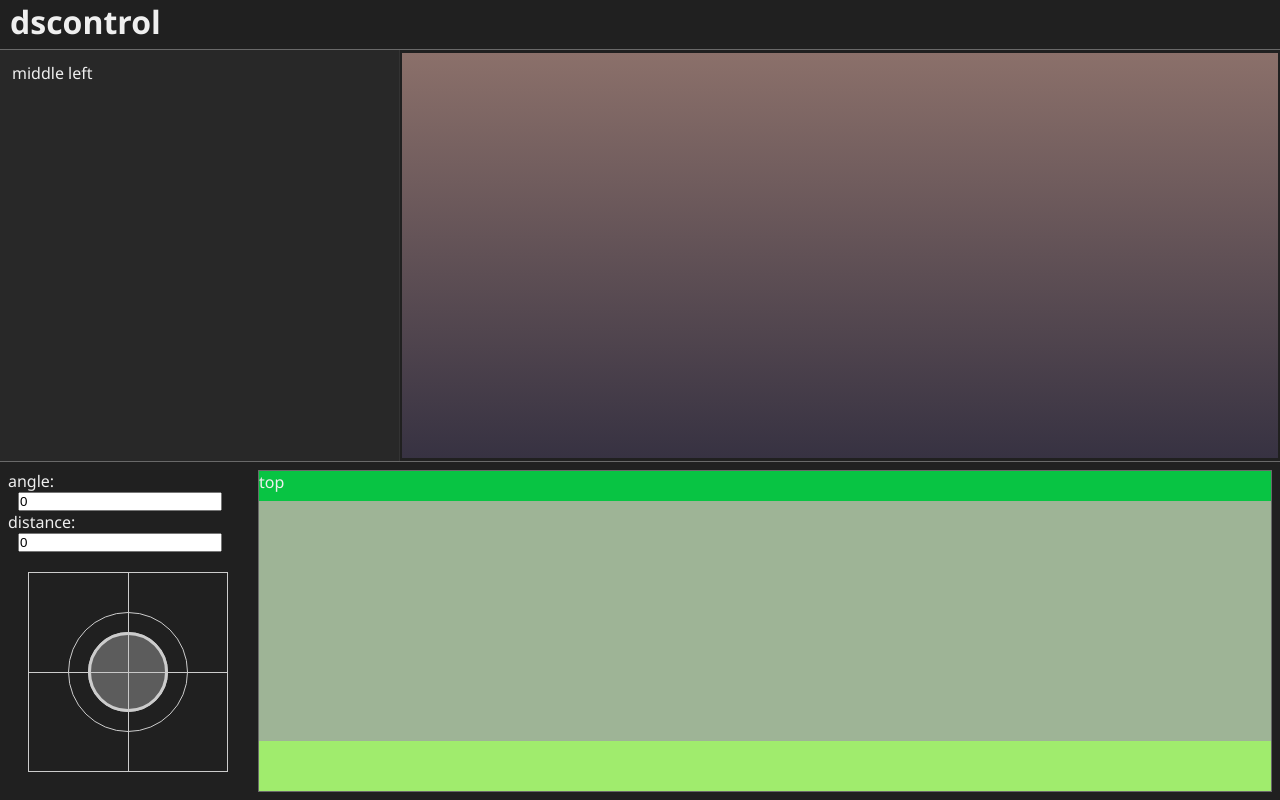
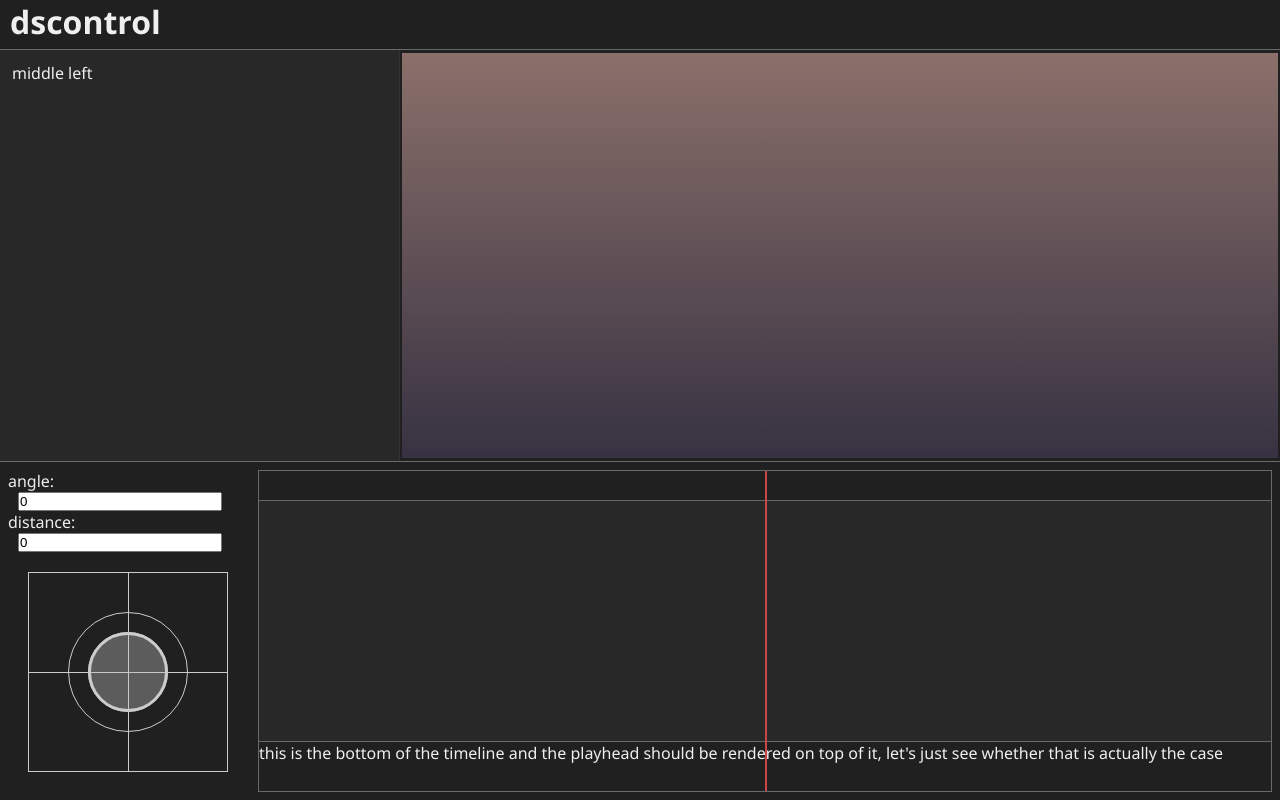
Before and after one commit to awforsythe/dscontrol-app, a React app: page / in a window 1280 px wide. Built offline with nearby package versions, Linux system fonts and the light colour scheme.

Commit message:
Add playhead and basic timeline interaction, with broken canvas redraw

```diff
--- a/src/components/Timeline.jsx
+++ /dev/null
@@ -1,40 +0,0 @@
-import React from 'react'
-import PropTypes from 'prop-types'
-
-import Canvas from './common/Canvas'
-
-function Timeline(props) {
-  const { duration, visibleRangeStartTime, visibleRangeEndTime, playbackTime } = props
-  function handleDraw(ctx, size) {
-    let color = '#'
-    for (let i = 0; i < 6; i++) {
-      const chars = '0123456789abcdef'
-      color += chars.charAt(Math.floor(Math.random() * chars.length))
-    }
-    ctx.fillStyle = color
-    ctx.fillRect(0, 0, size.x, size.y)
-  }
-  return (
-    <div className="timeline">
-      <div className="timeline-top">
-        <Canvas draw={handleDraw}>
-          <p>top</p>
-        </Canvas>
-      </div>
-      <div className="timeline-middle">
-        <Canvas draw={handleDraw} />
-      </div>
-      <div className="timeline-bottom">
-        <Canvas draw={handleDraw} />
-      </div>
-    </div>
-  )
-}
-Timeline.propTypes = {
-  duration: PropTypes.number.isRequired,
-  visibleRangeStartTime: PropTypes.number.isRequired,
-  visibleRangeEndTime: PropTypes.number.isRequired,
-  playbackTime: PropTypes.number.isRequired,
-}
-
-export default Timeline
--- /dev/null
+++ b/src/components/Timeline/index.jsx
@@ -0,0 +1,66 @@
+import React, { useRef } from 'react'
+import PropTypes from 'prop-types'
+
+import Canvas from '../common/Canvas'
+
+import './style.less'
+
+function useInputRect() {
+  const ref = useRef()
+  const check = (clientX, clientY) => {
+    if (!ref.current) {
+      return { inBounds: false, x: 0, y: 0, width: 0, height: 0 }
+    }
+    const rect = ref.current.getBoundingClientRect()
+    const localX = clientX - rect.left
+    const localY = clientY - rect.top
+    const inBounds = rect.width > 0 && rect.height > 0 && localX >= 0 && localX <= rect.width && localY >= 0 && localY <= rect.height
+    return { inBounds, x: localX, y: localY, width: rect.width, height: rect.height }
+  }
+  return [ref, check]
+}
+
+function Timeline(props) {
+  const { duration, visibleRangeStartTime, visibleRangeEndTime, playbackTime, onJog } = props
+  const [bottomRef, checkBottomRect] = useInputRect()
+
+  function drawOverlay(ctx, size) {
+    const visibleDuration = visibleRangeEndTime - visibleRangeStartTime
+    const progress = (playbackTime - visibleRangeStartTime) / visibleDuration
+    const x = parseInt(size.x * progress)
+    ctx.fillStyle = '#cc4444'
+    ctx.fillRect(x, 0, 2, size.y)
+  }
+  function handleOverlayClick(event) {
+    const bottom = checkBottomRect(event.clientX, event.clientY)
+    if (bottom.inBounds) {
+      const visibleDuration = visibleRangeEndTime - visibleRangeStartTime
+      const newPlaybackTime = visibleRangeStartTime + (bottom.x / bottom.width) * visibleDuration
+      onJog(newPlaybackTime)
+    }
+  }
+  return (
+    <div className="timeline">
+      <div className="timeline-top">
+      </div>
+      <div className="timeline-middle">
+      </div>
+      <div ref={bottomRef} className="timeline-bottom">
+        this is the bottom of the timeline and the playhead should be rendered on top of it,
+        let's just see whether that is actually the case
+      </div>
+      <div className="timeline-overlay">
+        <Canvas draw={drawOverlay} onClick={handleOverlayClick} />
+      </div>
+    </div>
+  )
+}
+Timeline.propTypes = {
+  duration: PropTypes.number.isRequired,
+  visibleRangeStartTime: PropTypes.number.isRequired,
+  visibleRangeEndTime: PropTypes.number.isRequired,
+  playbackTime: PropTypes.number.isRequired,
+  onJog: PropTypes.func.isRequired,
+}
+
+export default Timeline
--- /dev/null
+++ b/src/components/Timeline/style.less
@@ -0,0 +1,32 @@
+@import "../../style.less";
+
+.timeline {
+    position: relative;
+    border: 1px solid @color-ui-border;
+    flex: 1;
+    display: flex;
+    flex-direction: column;
+}
+
+.timeline-top {
+    flex: 0 0 30px;
+    border-bottom: 1px solid @color-ui-border;
+}
+
+.timeline-middle {
+    flex: 1;
+    background-color: @color-ui-base;
+}
+
+.timeline-bottom {
+    border-top: 1px solid @color-ui-border;
+    flex: 0 0 50px;
+}
+
+.timeline-overlay {
+    position: absolute;
+    left: 0;
+    top: 0;
+    right: 0;
+    bottom: 0;
+}
--- a/src/components/common/Canvas/index.jsx
+++ b/src/components/common/Canvas/index.jsx
@@ -28,7 +28,7 @@ function Canvas(props) {
   }, [])
 
   // Get a new 2D drawing context whenever our element ref or size changes
-  const { draw } = props
+  const { draw, children, ...rest } = props
   const ctx = useRef()
   useEffect(() => {
     ctx.current = null
@@ -38,7 +38,6 @@ function Canvas(props) {
     }
   }, [elem.current, size])
 
-  const { children } = props
   return (
     <div className="canvas-container">
       <canvas
@@ -47,6 +46,7 @@ function Canvas(props) {
         style={{ width: '100%', height: size.y }}
         width={size.x}
         height={size.y}
+        {...rest}
       />
       {children && (
         <div className="canvas-overlay">
--- a/src/index.jsx
+++ b/src/index.jsx
@@ -9,6 +9,7 @@ import './style.less'
 function App() {
   const [angle, setAngle] = useState(0.0)
   const [distance, setDistance] = useState(0.0)
+  const [playbackTime, setPlaybackTime] = useState(5.0)
   return (
     <>
       <div id="main-top">
@@ -54,7 +55,8 @@ function App() {
           duration={20.0}
           visibleRangeStartTime={0.0}
           visibleRangeEndTime={10.0}
-          playbackTime={5.0}
+          playbackTime={playbackTime}
+          onJog={setPlaybackTime}
         />
       </div>
     </>
--- a/src/style.less
+++ b/src/style.less
@@ -65,22 +65,3 @@ html, body, #main {
     border-top: 1px solid @color-ui-border;
     padding: 8px;
 }
-
-.timeline {
-    border: 1px solid @color-ui-border;
-    flex: 1;
-    display: flex;
-    flex-direction: column;
-}
-
-.timeline-top {
-    flex: 0 0 30px;
-}
-
-.timeline-middle {
-    flex: 1;
-}
-
-.timeline-bottom {
-    flex: 0 0 50px;
-}
```
